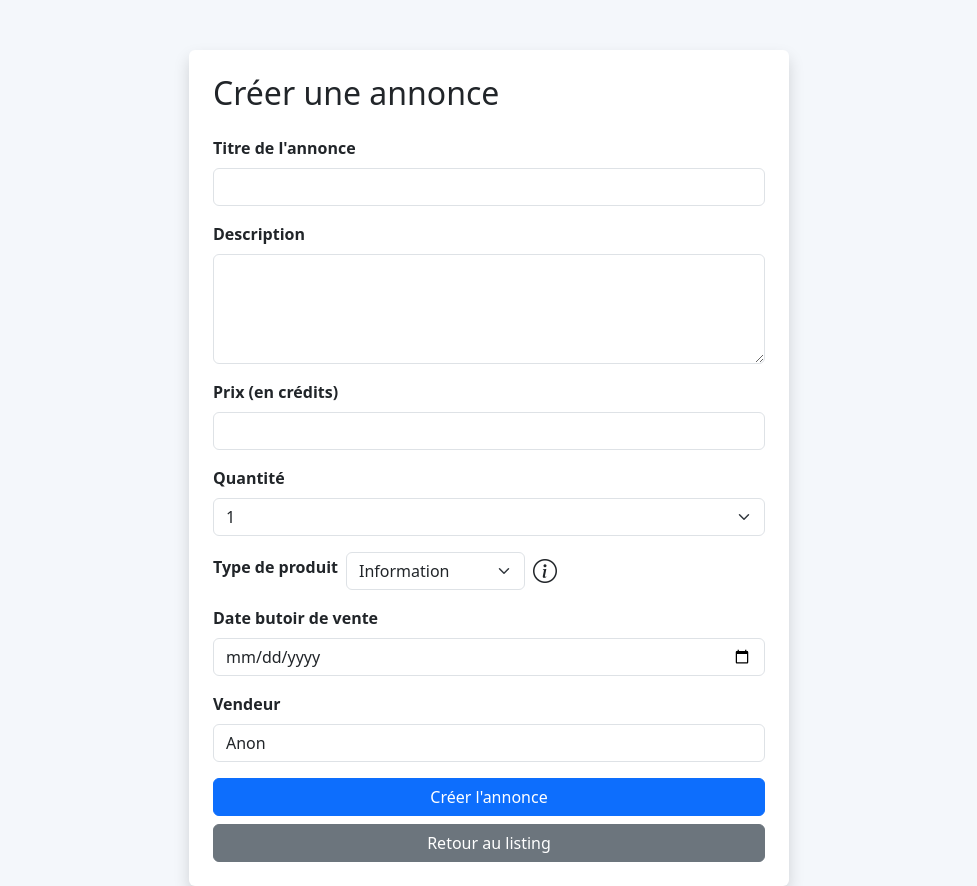
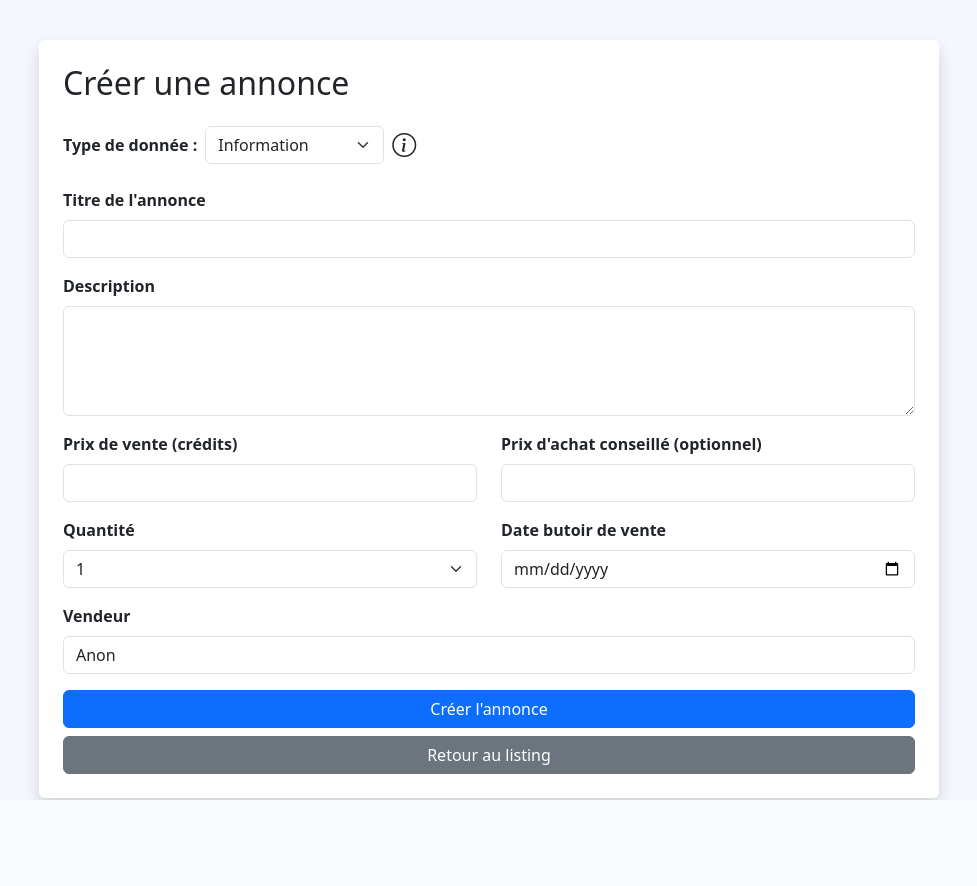
Before and after one commit to AnonTeam-Web/Marketplace-V1.1, a Flask app: page /create in a window 1280 px wide. Shown: the whole page, without its empty margins (151-1128 px from the left). After the commit the page ends 800 px from the top, so only its background shows below. Run offline with Flask 3, Linux system fonts and the light colour scheme; a user stored in the database is signed in.

Commit message:
Update create.html

```diff
--- a/marketplace/templates/create.html
+++ b/marketplace/templates/create.html
@@ -4,17 +4,24 @@
   <meta charset="utf-8" />
   <meta name="viewport" content="width=device-width, initial-scale=1" />
   <title>Créer une annonce</title>
+
   <link href="https://cdn.jsdelivr.net/npm/bootstrap@5.3.2/dist/css/bootstrap.min.css" rel="stylesheet">
   <link href="https://cdn.jsdelivr.net/npm/bootstrap-icons@1.11.1/font/bootstrap-icons.css" rel="stylesheet">
+
   <style>
     body { background-color: #f4f7fb; }
-    .container { max-width: 600px; margin-top: 50px; }
+    .container {
+      max-width: 900px;  /* 🔥 plus large */
+      margin-top: 40px;
+    }
     .form-label { font-weight: 600; }
-    .icon-type { font-size: 1.5rem; margin-left: 8px; vertical-align: middle; }
+    .icon-type { font-size: 1.5rem; margin-left: 8px; }
   </style>
 </head>
+
 <body>
   <div class="container bg-white p-4 rounded shadow">
+
     <h2 class="mb-4">Créer une annonce</h2>
 
     {% with messages = get_flashed_messages(with_categories=true) %}
@@ -26,22 +33,47 @@
     {% endwith %}
 
     <form method="POST">
+
+      <!-- 🔥 TYPE DE PRODUIT EN PREMIER, LABEL + SELECT ALIGNÉS -->
+      <div class="mb-4 d-flex align-items-center">
+        <label class="form-label me-2 mb-0" for="type">Type de donnée :</label>
+        <select class="form-select w-auto" id="type" name="type">
+          <option value="information">Information</option>
+          <option value="carte">Carte</option>
+          <option value="mission">Mission</option>
+          <option value="option">Solution / Option</option>
+        </select>
+        <i id="type-icon" class="bi bi-info-circle icon-type"></i>
+      </div>
+
+      <!-- TITRE -->
       <div class="mb-3">
         <label class="form-label" for="titre">Titre de l'annonce</label>
         <input type="text" class="form-control" id="titre" name="titre" required>
       </div>
 
+      <!-- DESCRIPTION -->
       <div class="mb-3">
         <label class="form-label" for="description">Description</label>
         <textarea class="form-control" id="description" name="description" rows="4" required></textarea>
       </div>
 
-      <div class="mb-3">
-        <label class="form-label" for="prix">Prix (en crédits)</label>
+      <!-- 🔥 PRIX D’ACHAT + PRIX DE VENTE CÔTE À CÔTE -->
+      <div class="row mb-3">
+        <div class="col-md-6">
+          <label class="form-label" for="prix">Prix de vente (crédits)</label>
           <input type="number" class="form-control" id="prix" name="prix" min="1" required>
         </div>
 
-      <div class="mb-3">
+        <div class="col-md-6">
+          <label class="form-label" for="prix_achat">Prix d'achat conseillé (optionnel)</label>
+          <input type="number" class="form-control" id="prix_achat" name="prix_achat" min="0">
+        </div>
+      </div>
+
+      <!-- QUANTITE + DATE BUTOIR CÔTE À CÔTÉ -->
+      <div class="row mb-3">
+        <div class="col-md-6">
           <label class="form-label" for="quantity">Quantité</label>
           <select class="form-select" id="quantity" name="quantity">
             <option value="1" selected>1</option>
@@ -50,22 +82,13 @@
           </select>
         </div>
 
-      <div class="mb-3 d-flex align-items-center">
-        <label class="form-label me-2" for="type">Type de produit</label>
-        <select class="form-select" id="type" name="type" style="width:auto;">
-          <option value="information">Information</option>
-          <option value="carte">Carte</option>
-          <option value="mission">Mission</option>
-          <option value="option">Solution / Option</option>
-        </select>
-        <i id="type-icon" class="bi bi-info-circle icon-type"></i>
-      </div>
-
-      <div class="mb-3">
+        <div class="col-md-6">
           <label class="form-label" for="date_butoir">Date butoir de vente</label>
           <input type="date" class="form-control" id="date_butoir" name="date_butoir" required>
         </div>
+      </div>
 
+      <!-- VENDEUR -->
       <div class="mb-3">
         <label class="form-label" for="vendeur">Vendeur</label>
         <input type="text" class="form-control" id="vendeur" name="vendeur" value="{{ session.get('user') }}" readonly>
@@ -88,11 +111,11 @@
     };
 
     typeSelect.addEventListener('change', () => {
-      const selected = typeSelect.value;
-      typeIcon.className = 'bi ' + (icons[selected] || 'bi-question-circle') + ' icon-type';
+      typeIcon.className = 'bi ' + (icons[typeSelect.value] || 'bi-question-circle') + ' icon-type';
     });
   </script>
 
   <script src="https://cdn.jsdelivr.net/npm/bootstrap@5.3.2/dist/js/bootstrap.bundle.min.js"></script>
+
 </body>
 </html>
```
Lines whose indentation alone changed are shown as unchanged.
